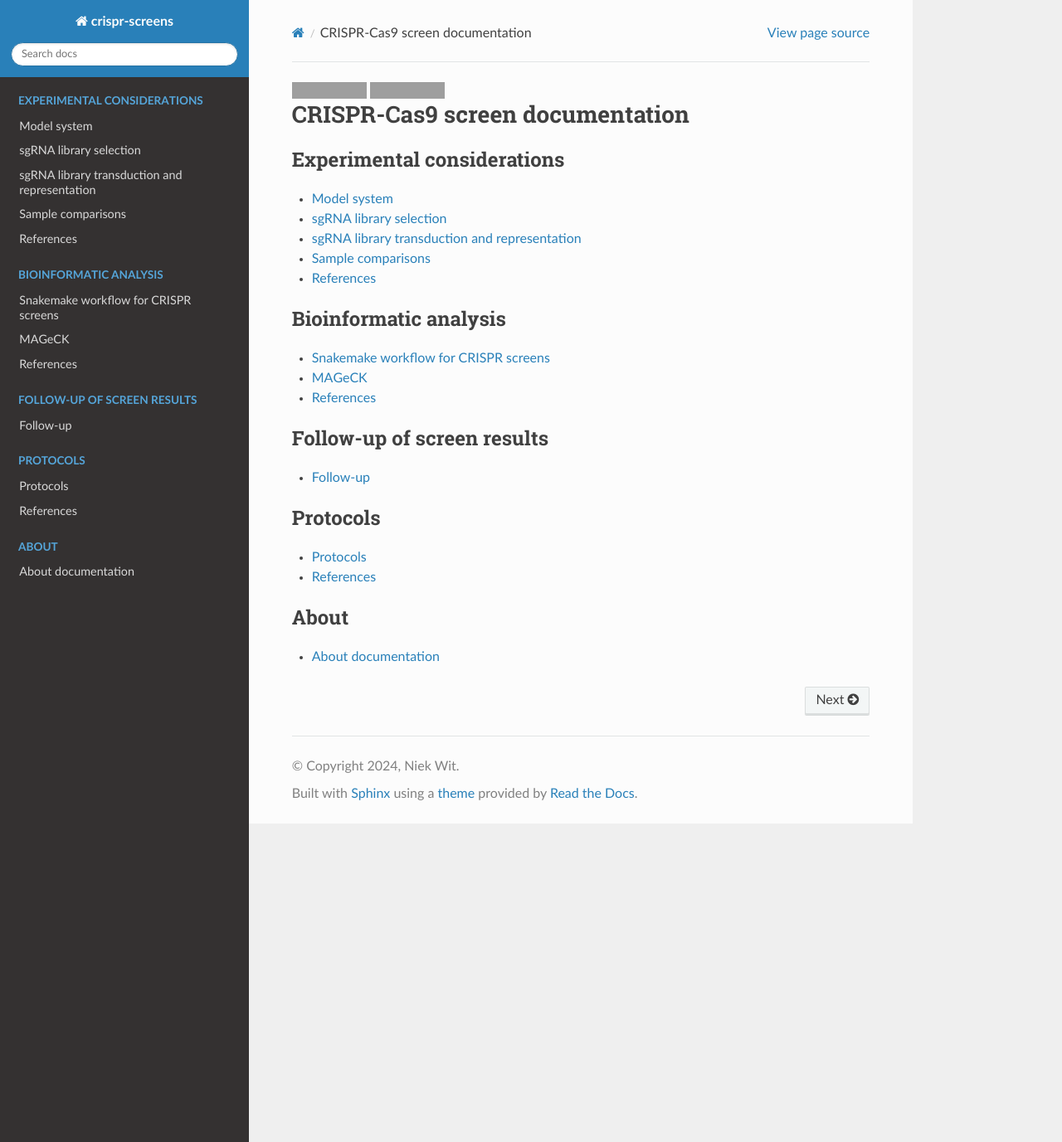
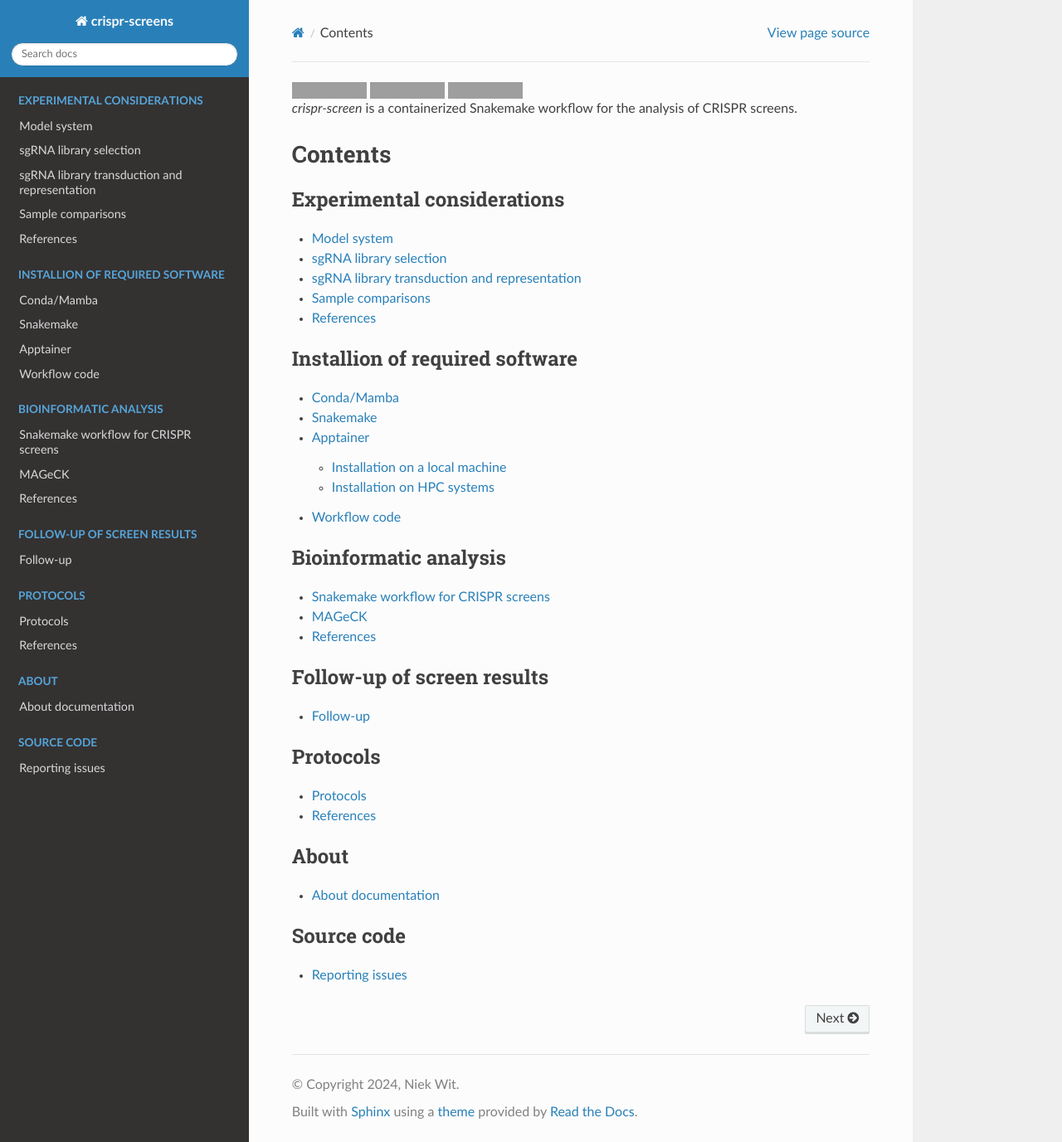
Before and after one commit to niekwit/crispr-screens, a Sphinx documentation site: the page built from docs/index.rst, in a window 1280 px wide and 1377 px high. Shown: the whole window at 83% size. Built offline with Sphinx 7.4.7 and the Read the Docs theme 2.0.0, drawn with Linux system fonts in a browser that asks for light colours; grey boxes are pictures that could not be loaded.

```diff
--- a/docs/index.rst
+++ b/docs/index.rst
@@ -1,18 +1,21 @@
+.. image:: https://zenodo.org/badge/DOI/10.5281/zenodo.10286661.svg
+  :target: https://doi.org/10.5281/zenodo.10286661
 
 .. image:: https://readthedocs.org/projects/crispr-docs/badge/?version=latest
     :target: https://crispr-docs.readthedocs.io/en/latest/?badge=latest
     :alt: Documentation Status
 
-
 .. image:: https://img.shields.io/github/stars/niekwit/crispr_docs?style=social
     :alt: GitHub stars
 
 
-CRISPR-Cas9 screen documentation
-================================
+`crispr-screen` is a containerized Snakemake workflow for the analysis of CRISPR screens.
+
+Contents
+========
 
 .. toctree::
-   :maxdepth: 2
+   :maxdepth: 1
    :caption: Contents:
 
 .. toctree::
@@ -22,6 +25,12 @@ CRISPR-Cas9 screen documentation
    experiment/experiment.rst
 
 .. toctree::
+   :caption: Installion of required software
+   :maxdepth: 2
+
+   installation/installation.rst
+
+.. toctree::
    :caption: Bioinformatic analysis
    :maxdepth: 2
 
@@ -44,3 +53,9 @@ CRISPR-Cas9 screen documentation
    :maxdepth: 1
 
    about/about.rst
+
+.. toctree::
+   :caption: Source code
+   :maxdepth: 1
+
+   sourcecode/sourcecode.rst
```
Also changed, not shown: other parts of docs/index.rst (+2 -2 lines).
